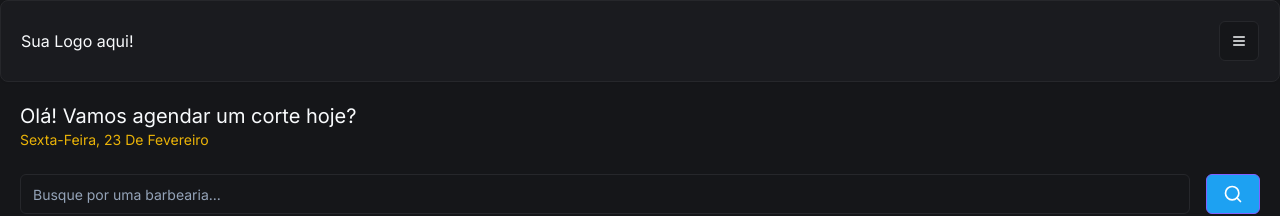
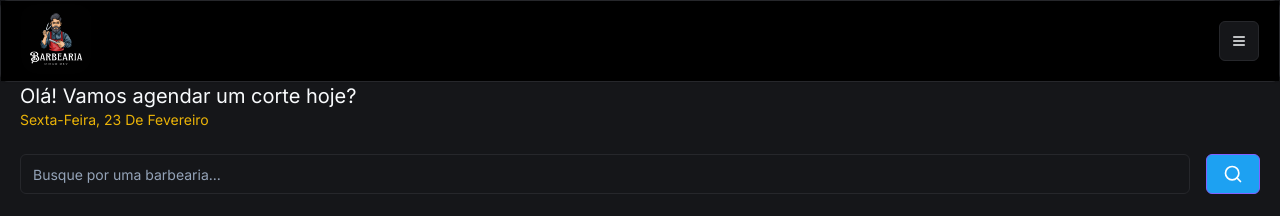
Before and after one commit to Diego-Carvalho-Dev/barbershopdiegodev, a Next.js app: page / in a window 1280 px wide. Shown: the top 216 px of the page. Built offline with nearby package versions, Linux system fonts and the light colour scheme; no server answers; the database is empty.

Commit message:
first commit

```diff
--- a/app/(home)/page.tsx
+++ b/app/(home)/page.tsx
@@ -38,7 +38,7 @@ export default async function Home() {
     <div>
       <Header />
 
-      <div className="px-5 pt-5">
+      <div className="px-5 pt-">
         <h2 className="text-xl font-boldx ">
           {session?.user ? `Olá, ${session.user.name?.split(" ")[0]}!` : "Olá! Vamos agendar um corte hoje?"}
         </h2>
--- a/app/_components/header.tsx
+++ b/app/_components/header.tsx
@@ -12,12 +12,11 @@ const Header = () => {
   return (
     <header>
       <Card>
-        <CardContent className="p-5 justify-between items-center flex flex-row">
+        <CardContent className="bg-black p-5 justify-between items-center flex flex-row">
+          <Sheet>
           <Link href="/">
-            {/* <Image src="/logo.png" alt="FSW Barber" height={18} width={120} /> */}
-            <h2>Sua Logo aqui!</h2>
+            <Image className="absolute top-0 rounded-2xl pt-1" src="/logo.png" alt="Barbearia DiegoDev" height={38} width={70} />
           </Link>
-          <Sheet>
             <SheetTrigger asChild>
               <Button variant="outline" size="icon">
                 <MenuIcon size={16} />
--- a/app/bookings/page.tsx
+++ b/app/bookings/page.tsx
@@ -43,7 +43,7 @@ const BookingsPage = async () => {
     <>
       <Header />
 
-      <div className="px-5 py-6">
+      <div className="px-5 py-6 pt-10">
         <h1 className="text-xl font-bold mb-6">Agendamentos</h1>
 
         {confirmedBookings.length > 0 && (
```
Also changed, not shown: public/logo.png, 1 other file (tests, documents, lock files or other folders).
